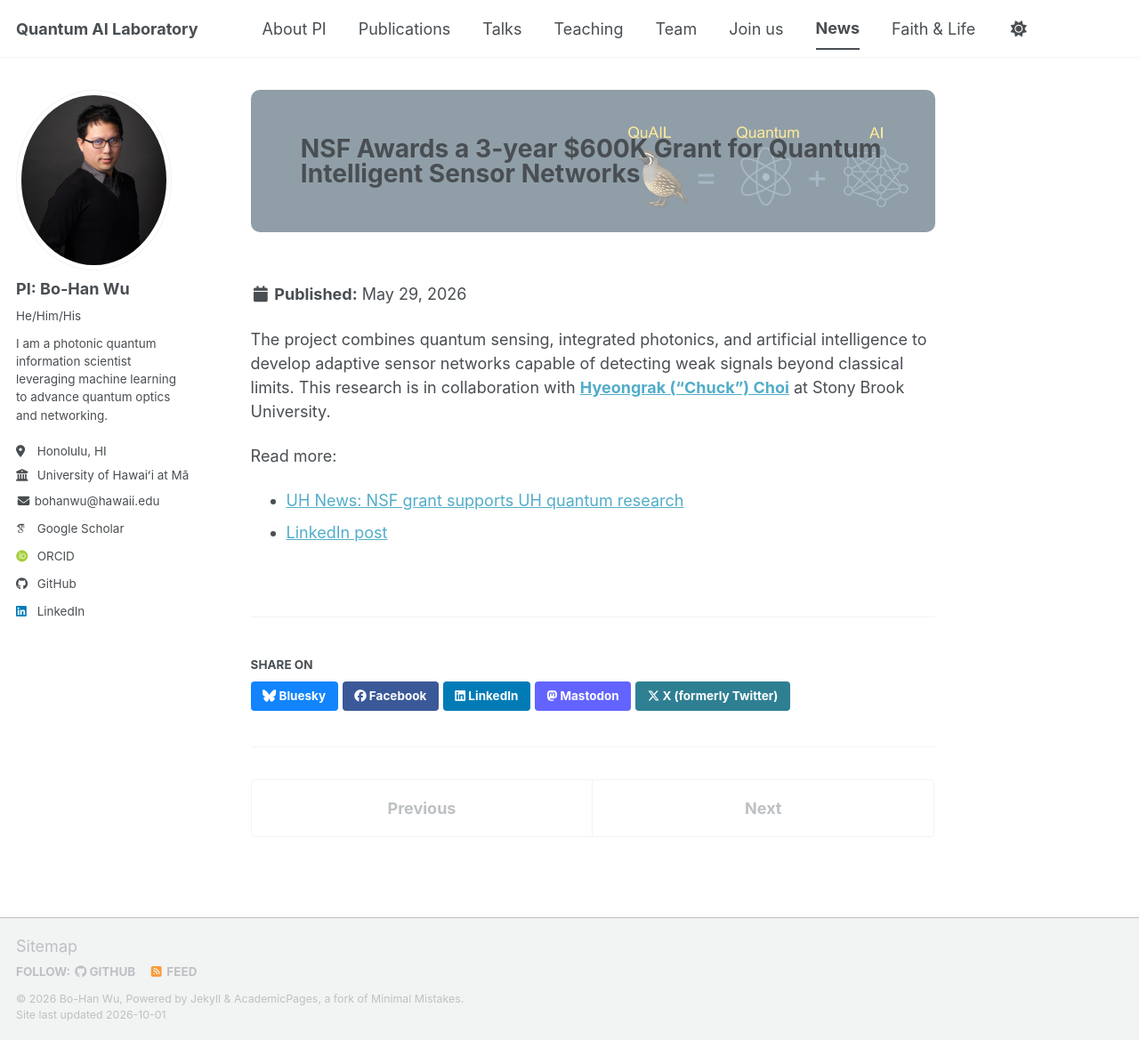
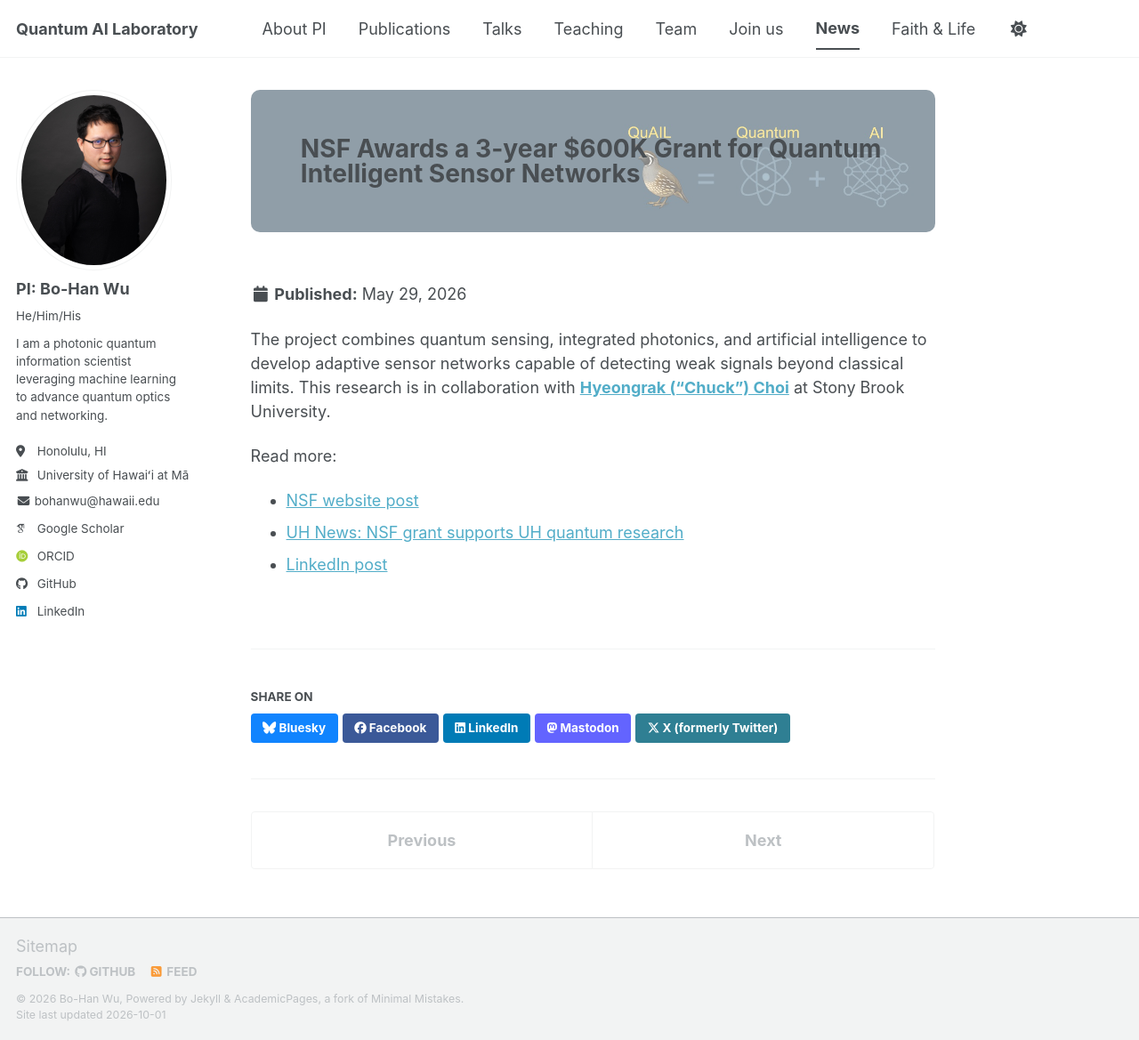
Before and after one commit to go705/go705.github.io, a Jekyll site: the page built from _news/2026-05-29-nsf-qisn-award.md, in a window 1280 px wide and 1169 px high. Shown: the whole window at 89% size. Built offline with Jekyll 4.4.1, drawn with Linux system fonts in a browser that asks for light colours; some web fonts are replaced; a script bundle is joined from its source files by our own code; library files that are not in the unit come from our copies.

Commit message:
Update 2026-05-29-nsf-qisn-award.md

```diff
--- a/_news/2026-05-29-nsf-qisn-award.md
+++ b/_news/2026-05-29-nsf-qisn-award.md
@@ -8,5 +8,6 @@
 
 Read more:
 
+- [NSF website post](https://www.nsf.gov/awardsearch/show-award?AWD_ID=2551811)
 - [UH News: NSF grant supports UH quantum research](https://www.hawaii.edu/news/2026/05/29/nsf-grant-quantum-research/)
 - [LinkedIn post](https://www.linkedin.com/posts/uhmengineering_uh-awarded-600k-nsf-grant-for-next-gen-quantum-activity-7466334290755178497-ntgq?utm_source=share&utm_medium=member_desktop&rcm=ACoAABz8LkIBJkIMQ4ZVQjkkbtig4tGxIUqHx-U)
```
